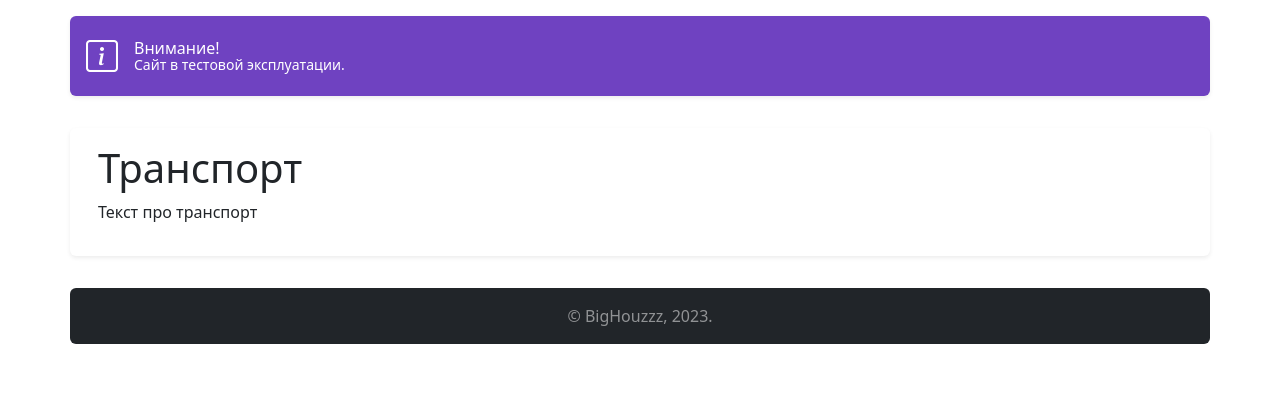
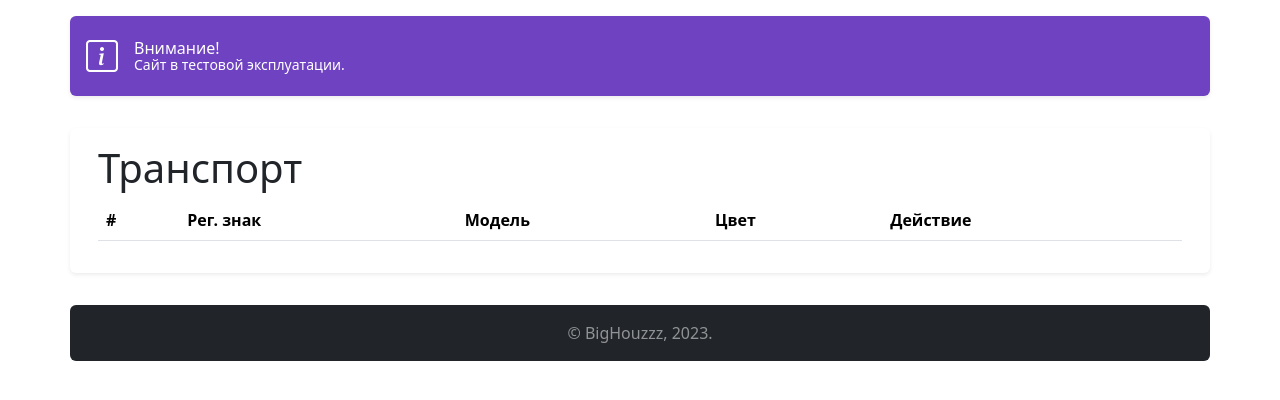
Before and after one commit to botalov-pro/BigHouzzz, a Django app: page /cars/ in a window 1280 px wide. Shown: the part 56-456 px from the top of the page. Run offline with Django 4.2, Linux system fonts and the light colour scheme; lists and menus that the app fills with data are empty; some libraries are stand-ins or nearby versions.

Commit message:
Redesign cars_index for cars list

```diff
--- a/templates/cars/index.html
+++ b/templates/cars/index.html
@@ -2,7 +2,29 @@
 {% block title %}Транспорт{% endblock %}
 {% block content %}
 <div class="container-fluid">
-    <h1>Транспорт</h1>
-    <p>Текст про транспорт</p>
+  <h1>Транспорт</h1>
+
+  <table class="table">
+  <thead>
+    <tr>
+      <th scope="col">#</th>
+      <th scope="col">Рег. знак</th>
+      <th scope="col">Модель</th>
+      <th scope="col">Цвет</th>
+      <th scope="col">Действие</th>
+    </tr>
+  </thead>
+  <tbody>
+    {% for vehicle in vehicles %}
+    <tr>
+      <th scope="row">{{ forloop.counter }}</th>
+      <td>{{ vehicle.Regnum }}</td>
+      <td>{{ vehicle.Model }}</td>
+      <td>{{ vehicle.Color }}</td>
+      <td><a class="btn btn-success" href="{% url 'cars:car_detail' vehicle.id %}" role="button">Детали</a></td>
+    </tr>
+    {% endfor %}
+  </tbody>
+</table>
 </div>
 {% endblock %}
```
